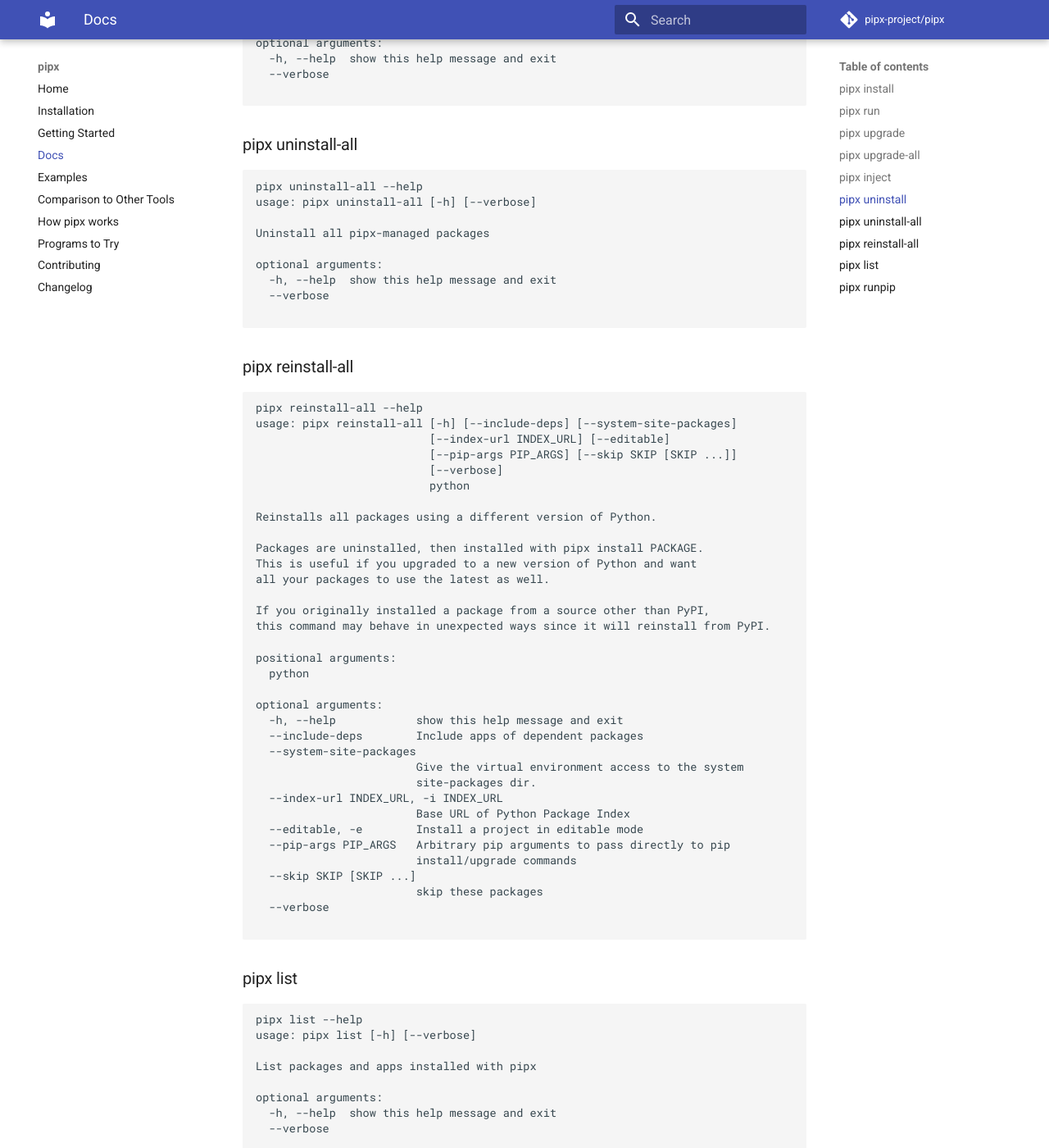
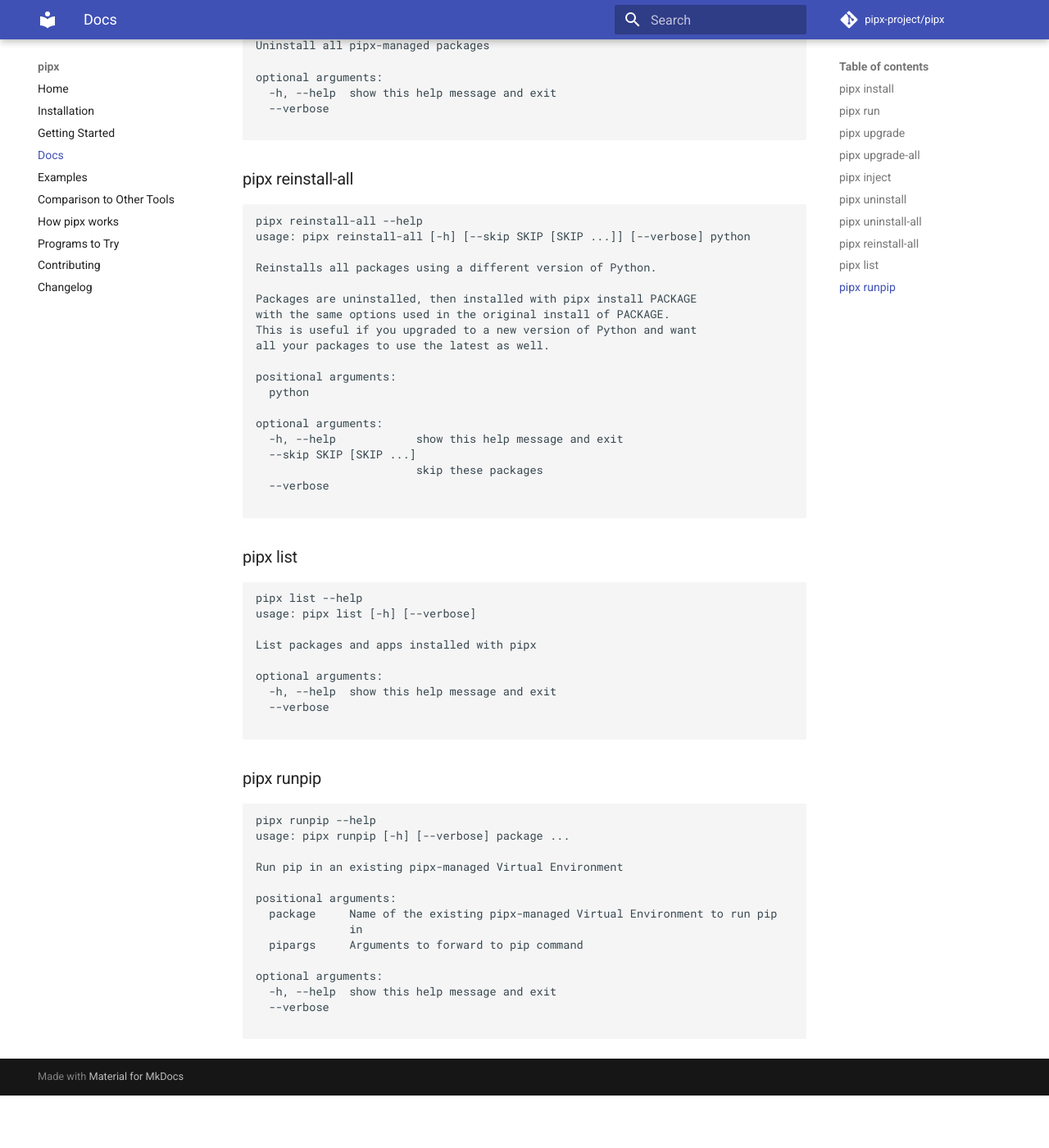
Before and after one commit to pypa/pipx, an MkDocs documentation site: the page built from docs/docs.md, in a window 1280 px wide and 1400 px high, scrolled down 5309 px. Shown: the whole window at 82% size. Built offline with MkDocs 1.6.1 and Material for MkDocs 9.7.7, drawn with Linux system fonts in a browser that asks for light colours; comment, search, counter and statistics services are not loaded; after the commit the page ends 6645 px from its top, so only the background shows below that; some of the changed text lies outside the part shown.

Commit message:
Updated docs from new help.

````diff
--- a/docs/docs.md
+++ b/docs/docs.md
@@ -206,25 +206,13 @@
 
 ```
 pipx upgrade-all --help
-usage: pipx upgrade-all [-h] [--include-deps] [--system-site-packages]
-                        [--index-url INDEX_URL] [--editable]
-                        [--pip-args PIP_ARGS] [--skip SKIP [SKIP ...]]
-                        [--force] [--verbose]
+usage: pipx upgrade-all [-h] [--skip SKIP [SKIP ...]] [--force] [--verbose]
 
 Upgrades all packages within their virtual environments by running 'pip
 install --upgrade PACKAGE'
 
 optional arguments:
   -h, --help            show this help message and exit
-  --include-deps        Include apps of dependent packages
-  --system-site-packages
-                        Give the virtual environment access to the system
-                        site-packages dir.
-  --index-url INDEX_URL, -i INDEX_URL
-                        Base URL of Python Package Index
-  --editable, -e        Install a project in editable mode
-  --pip-args PIP_ARGS   Arbitrary pip arguments to pass directly to pip
-                        install/upgrade commands
   --skip SKIP [SKIP ...]
                         skip these packages
   --force, -f           Modify existing virtual environment and files in
@@ -307,35 +295,20 @@
 
 ```
 pipx reinstall-all --help
-usage: pipx reinstall-all [-h] [--include-deps] [--system-site-packages]
-                          [--index-url INDEX_URL] [--editable]
-                          [--pip-args PIP_ARGS] [--skip SKIP [SKIP ...]]
-                          [--verbose]
-                          python
+usage: pipx reinstall-all [-h] [--skip SKIP [SKIP ...]] [--verbose] python
 
 Reinstalls all packages using a different version of Python.
 
-Packages are uninstalled, then installed with pipx install PACKAGE.
+Packages are uninstalled, then installed with pipx install PACKAGE
+with the same options used in the original install of PACKAGE.
 This is useful if you upgraded to a new version of Python and want
 all your packages to use the latest as well.
-
-If you originally installed a package from a source other than PyPI,
-this command may behave in unexpected ways since it will reinstall from PyPI.
 
 positional arguments:
   python
 
 optional arguments:
   -h, --help            show this help message and exit
-  --include-deps        Include apps of dependent packages
-  --system-site-packages
-                        Give the virtual environment access to the system
-                        site-packages dir.
-  --index-url INDEX_URL, -i INDEX_URL
-                        Base URL of Python Package Index
-  --editable, -e        Install a project in editable mode
-  --pip-args PIP_ARGS   Arbitrary pip arguments to pass directly to pip
-                        install/upgrade commands
   --skip SKIP [SKIP ...]
                         skip these packages
   --verbose
````
